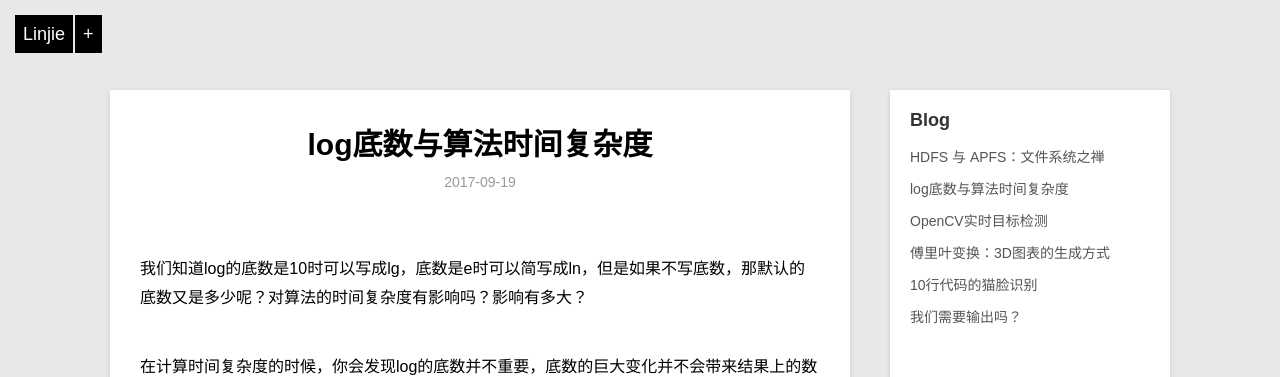
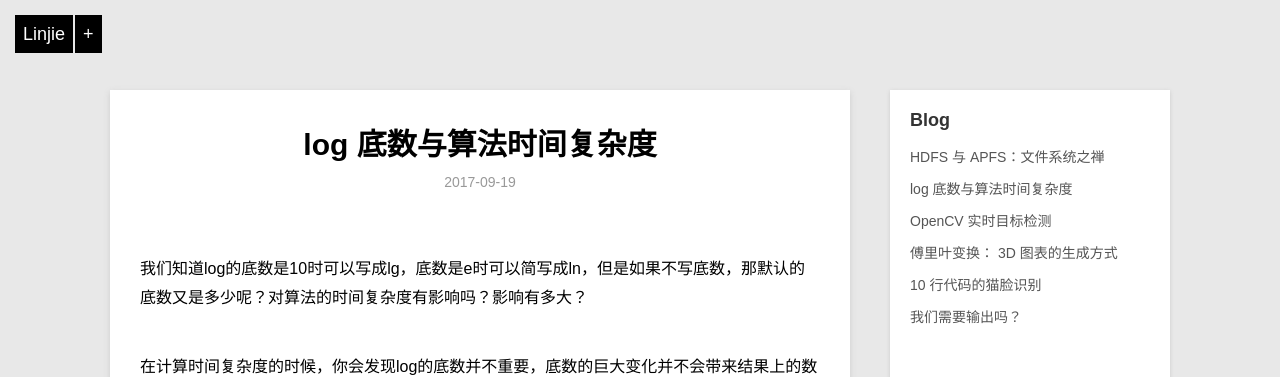
Before and after one commit to JounyWang/JounyWang.github.io, a Jekyll site: the page built from _posts/blog/2017-09-19-log.md, in a window 1280 px wide. Shown: the top 377 px of the page. Built offline with Jekyll 4.4.1, drawn with Linux system fonts in a browser that asks for light colours; Markdown is read by kramdown in place of the engine named in the settings.

```diff
--- a/_posts/blog/2017-09-19-log.md
+++ b/_posts/blog/2017-09-19-log.md
@@ -1,6 +1,6 @@
 ---
 layout:     post
-title:      log底数与算法时间复杂度
+title:      log 底数与算法时间复杂度
 category: blog
 description: to be or not to be
 ---
```
Also changed, not shown: _posts/blog/2017-09-13-cat.md (+1 -1 lines), _posts/blog/2017-09-15-3d.md (+1 -1 lines), _posts/blog/2017-09-18-opencv-cat.md (+1 -1 lines).
